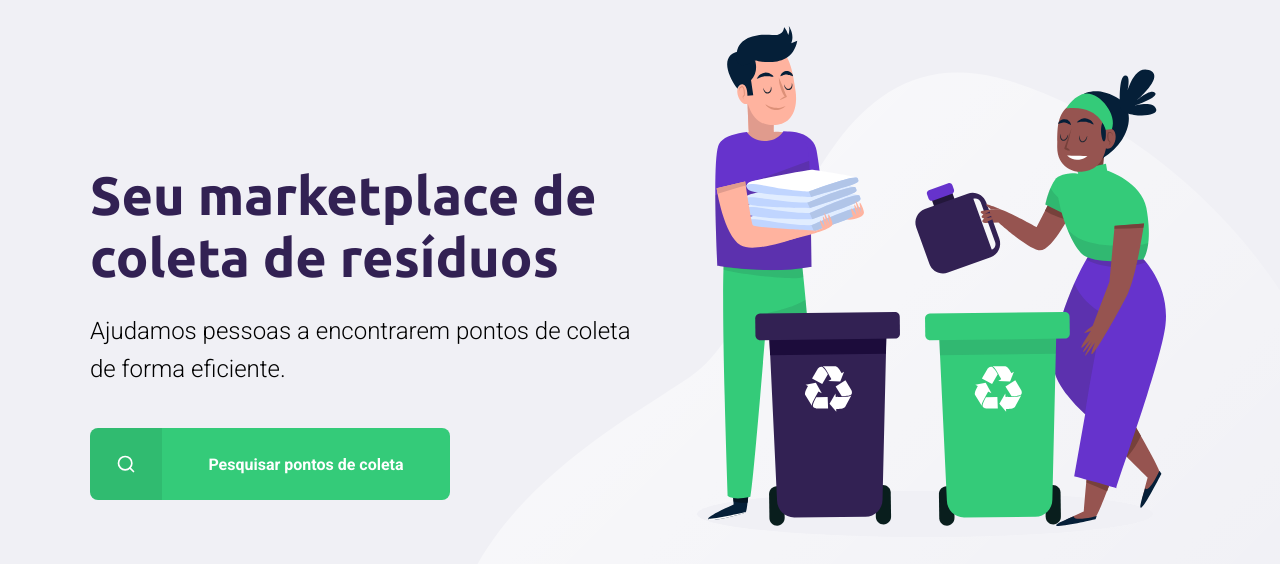
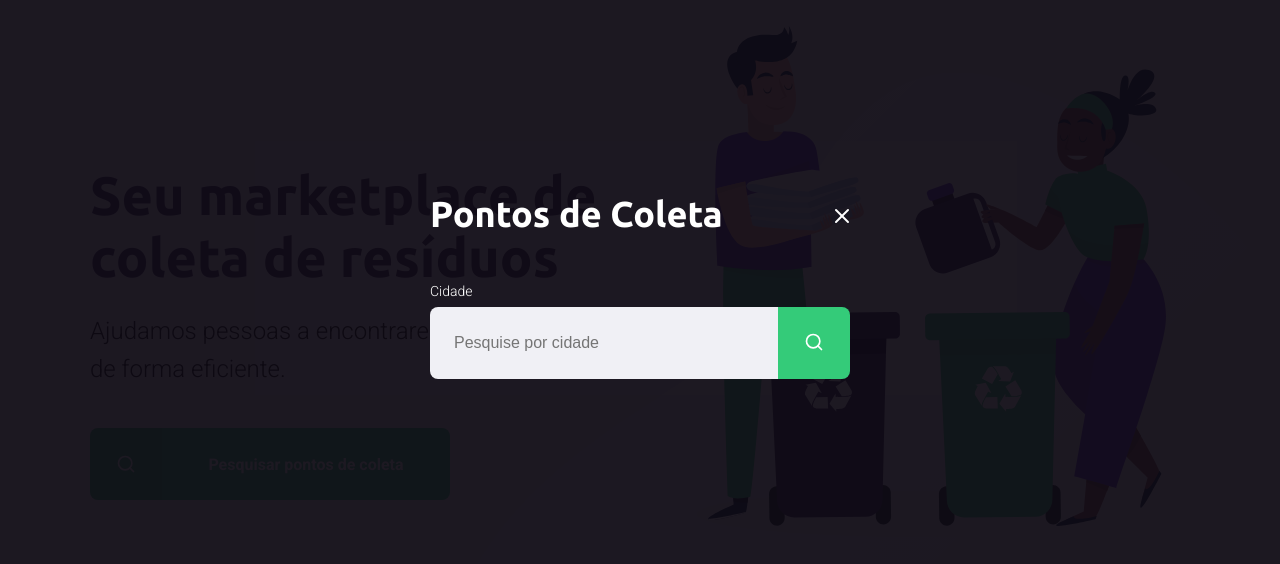
Before and after one commit to andrericardoweb/NLW-01, a plain HTML site: page index.html in a window 1280 px wide. Both pictures are taken after a click on the link "Pesquisar pontos de coleta". Shown: the part 114-678 px from the top of the page. Drawn offline with Linux system fonts and the light colour scheme.

Commit message:
create index.js - open and close modal

```diff
--- a/index.html
+++ b/index.html
@@ -32,7 +32,7 @@
         <div class="content">
             <div class="header">
                 <h1>Pontos de Coleta</h1>
-                <a href="">Fechar</a>
+                <a href="#">Fechar</a>
             </div>
             <form action="">
                 <label for="search">Cidade</label>
@@ -45,6 +45,7 @@
             </form>
         </div>
     </div>
+    <script src="scripts/index.js"></script>
 </body>
 
 </html>
--- /dev/null
+++ b/scripts/index.js
@@ -0,0 +1,11 @@
+const buttonSearch = document.querySelector("#page-home main a")
+const modal = document.querySelector("#modal")
+const closeModal = document.querySelector("#modal .header a")
+
+buttonSearch.addEventListener("click", () => {
+  modal.classList.remove("hide")
+})
+
+closeModal.addEventListener("click", () => {
+  modal.classList.add("hide")
+})
```
